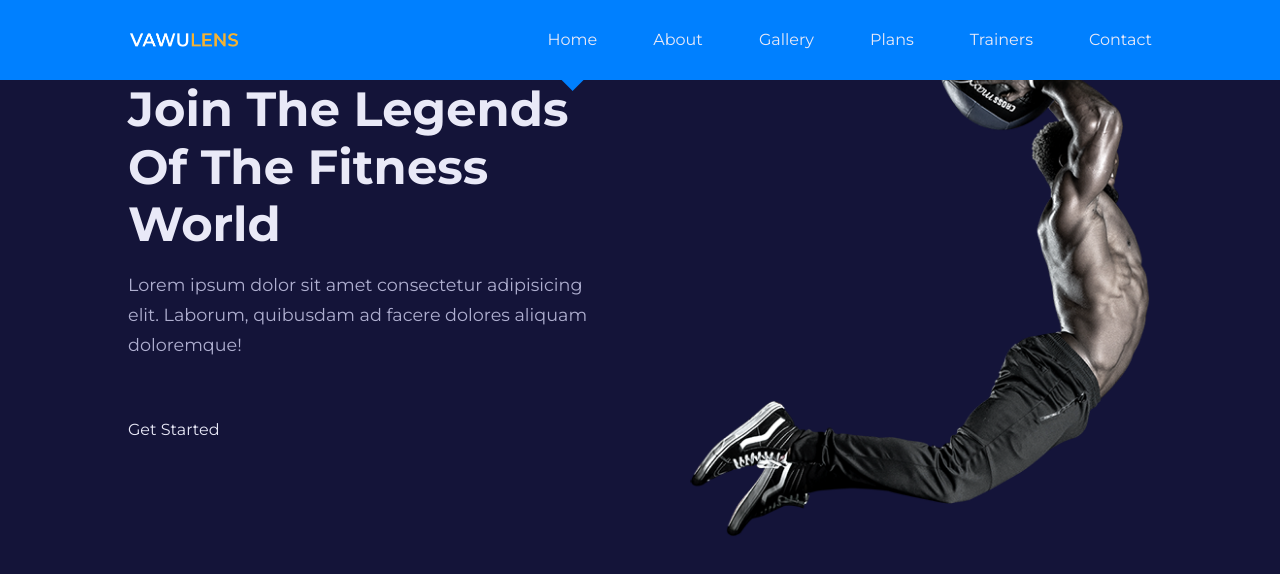
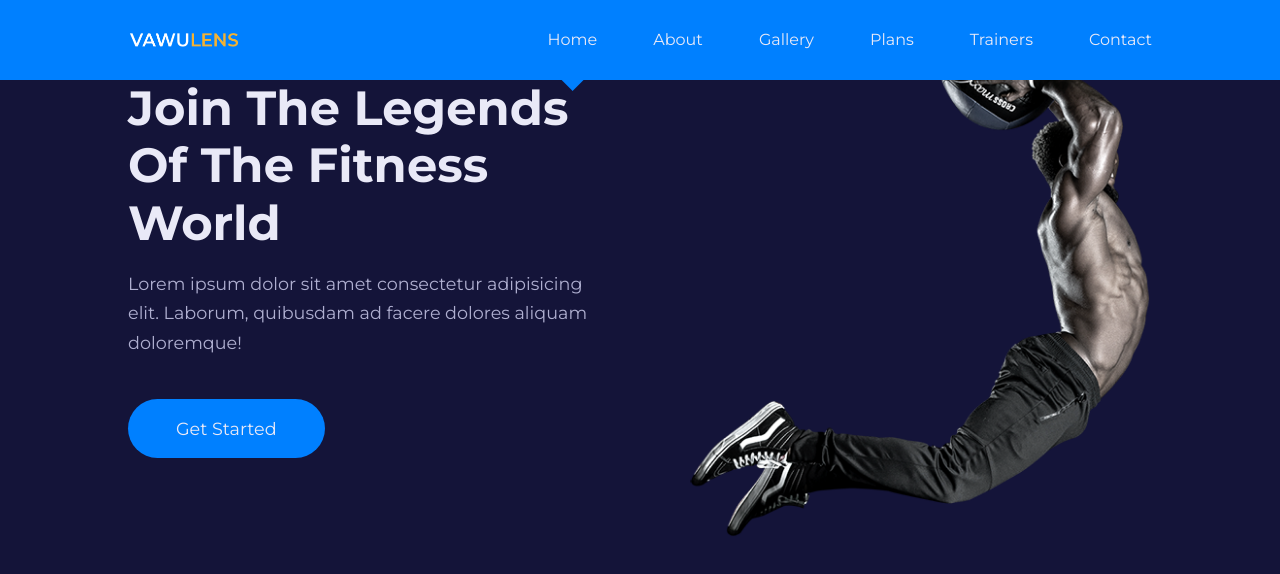
Before and after one commit to erickdc7/react-trainer-website, a React (Create React App) app: page / in a window 1280 px wide. Shown: the top 574 px of the page. Built offline with nearby package versions, Linux system fonts and the light colour scheme; the HTML template or start-up script is replaced by a standard one.

Commit message:
btn styles added to index.css

```diff
--- a/src/index.css
+++ b/src/index.css
@@ -70,3 +70,33 @@ img {
   object-fit: cover;
   width: 100%;
 }
+
+.btn {
+  color: var(--color-gray-100);
+  width: fit-content;
+  margin: 0 auto;
+  padding: 0.9rem 2rem;
+  background: var(--color-primary);
+  border-radius: 1.5rem;
+  transition: var(--transition);
+}
+
+.btn:hover {
+  background: var(--color-secondary);
+  color: var(--color-gray-600);
+}
+
+.btn.lg {
+  padding: 1.2rem 3rem;
+  border-radius: 2rem;
+  font-size: 1.1rem;
+}
+
+.btn.sm {
+  padding: 0.4rem 1.2rem;
+  font-size: 0.9rem;
+}
+
+.btn.sm:hover {
+  background: var(--color-gray-100);
+}
```
